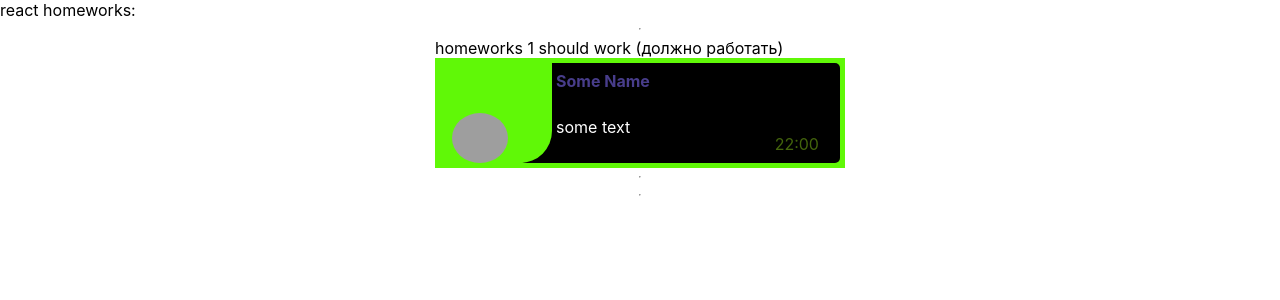
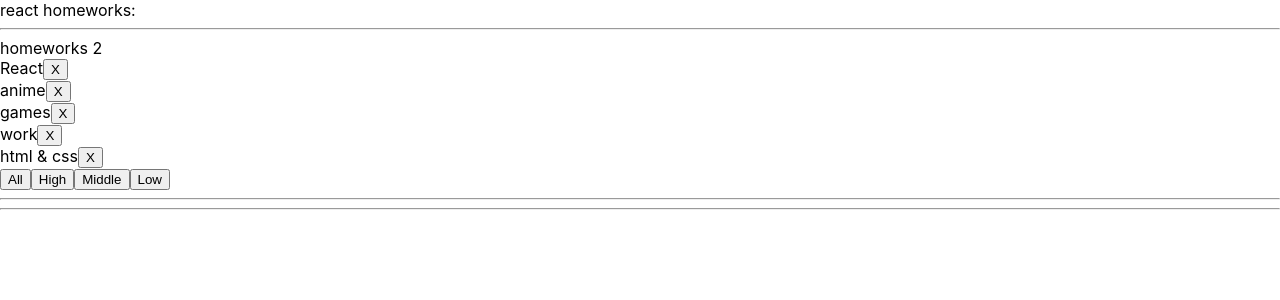
Before and after one commit to alextotalk/homeworks-ignat, a React (Create React App) app: page / in a window 1280 px wide. Shown: the top 300 px of the page. Built offline with nearby package versions, Linux system fonts and the light colour scheme; grey boxes are pictures that could not be loaded.

Commit message:
HW-2 is done.

```diff
--- a/src/p1-main/m1-ui/u1-app/App.tsx
+++ b/src/p1-main/m1-ui/u1-app/App.tsx
@@ -1,13 +1,13 @@
 import React from 'react'
 import s from './App.module.css'
-import HW1 from '../../../p2-homeworks/h1/HW1'
+import HW2 from "../../../p2-homeworks/h2/HW2";
 
 function App() {
     return (
         <div className={s.App}>
             <div>react homeworks:</div>
-            <HW1/>
-            {/*<HW2/>*/}
+            {/*<HW1/>*/}
+            <HW2/>
             {/*<HW3/>*/}
             {/*<HW4/>*/}
             {/*<HW5/>*/}
--- a/src/p2-homeworks/h2/Affair.tsx
+++ b/src/p2-homeworks/h2/Affair.tsx
@@ -1,19 +1,24 @@
 import React from 'react'
+import {AffairType} from "./HW2";
 
 type AffairPropsType = {
     // key не нужно типизировать
-    affair: any // need to fix any
-    deleteAffairCallback: any // need to fix any
+    affair: AffairType // need to fix any
+    deleteAffairCallback: (_id: number) => void // need to fix any
 }
 
 function Affair(props: AffairPropsType) {
-    const deleteCallback = () => {}// need to fix
+    const deleteCallback = () => {
+        return props.deleteAffairCallback(props.affair._id)
+    }// need to fix
 
     return (
         <div>
-            // show some text
-
-            <button onClick={deleteCallback}>X</button>
+            {props.affair.name}
+            <button onClick={
+                deleteCallback
+            }>X
+            </button>
         </div>
     )
 }
--- a/src/p2-homeworks/h2/Affairs.tsx
+++ b/src/p2-homeworks/h2/Affairs.tsx
@@ -1,11 +1,11 @@
 import React from 'react'
 import Affair from './Affair'
-import {AffairType} from './HW2'
+import {AffairType, FilterType} from './HW2'
 
 type AffairsPropsType = { // need to fix any
-    data: any
-    setFilter: any
-    deleteAffairCallback: any
+    data: AffairType[]
+    setFilter: React.Dispatch<React.SetStateAction<FilterType>>
+    deleteAffairCallback: (_id: number) => void
 }
 
 function Affairs(props: AffairsPropsType) {
@@ -17,10 +17,20 @@
         />
     ))
 
-    const setAll = () => {} // need to fix
-    const setHigh = () => {}
-    const setMiddle = () => {}
-    const setLow = () => {}
+    const setAll = () => {
+        props.setFilter('all')
+    } // need to fix
+    const setHigh = () => {
+        props.setFilter('high')
+    }
+    const setMiddle = () => {
+        props.setFilter('middle')
+
+    }
+    const setLow = () => {
+        props.setFilter('low')
+
+    }
 
     return (
         <div>
--- a/src/p2-homeworks/h2/HW2.tsx
+++ b/src/p2-homeworks/h2/HW2.tsx
@@ -1,13 +1,16 @@
 import React, {useState} from 'react'
 import Affairs from './Affairs'
 
-// types
-export type AffairPriorityType = any // need to fix any
-export type AffairType = any // need to fix any
+export type AffairPriorityType = 'high' | 'middle' | 'low'
+export type AffairType = {
+    _id: number,
+    name: string,
+    priority: string
+}
+export type DefaultAffairsType = AffairType[]
 export type FilterType = 'all' | AffairPriorityType
 
-// constants
-const defaultAffairs: any = [ // need to fix any
+const defaultAffairs: DefaultAffairsType = [ // need to fix any
     {_id: 1, name: 'React', priority: 'high'},
     {_id: 2, name: 'anime', priority: 'low'},
     {_id: 3, name: 'games', priority: 'low'},
@@ -16,27 +19,33 @@
 ]
 
 // pure helper functions
-export const filterAffairs = (affairs: any, filter: any): any => { // need to fix any
-    if (filter === 'all') return affairs
-    else return // need to fix
+export const filterAffairs = (affairs: DefaultAffairsType, filter: FilterType): AffairType[] => { // need to fix any
+    if (filter === 'low')
+        return affairs.filter(affair => affair.priority === 'low')// need to fix
+    else if (filter === 'high')
+        return affairs.filter(affair => affair.priority === 'high')// need to fix
+    else if (filter === 'middle')
+        return affairs.filter(affair => affair.priority === 'middle')// need to fix
+    else
+        return affairs
 }
-export const deleteAffair = (affairs: any, _id: any): any => { // need to fix any
-    return // need to fix
+export const deleteAffair = (affairs: DefaultAffairsType, id: number): DefaultAffairsType => { // need to fix any
+    return affairs.filter(affair => affair._id !== id)// need to fix
 }
 
 function HW2() {
-    const [affairs, setAffairs] = useState<any>(defaultAffairs) // need to fix any
+    const [affairs, setAffairs] = useState<DefaultAffairsType>(defaultAffairs) // need to fix any
     const [filter, setFilter] = useState<FilterType>('all')
 
     const filteredAffairs = filterAffairs(affairs, filter)
-    const deleteAffairCallback = (_id: any) => setAffairs(deleteAffair(affairs, _id)) // need to fix any
+    const deleteAffairCallback = (_id: number) => {
+        setAffairs(deleteAffair(affairs, _id))
+    } // need to fix any
 
     return (
         <div>
             <hr/>
             homeworks 2
-
-            {/*should work (должно работать)*/}
             <Affairs
                 data={filteredAffairs}
                 setFilter={setFilter}
```
